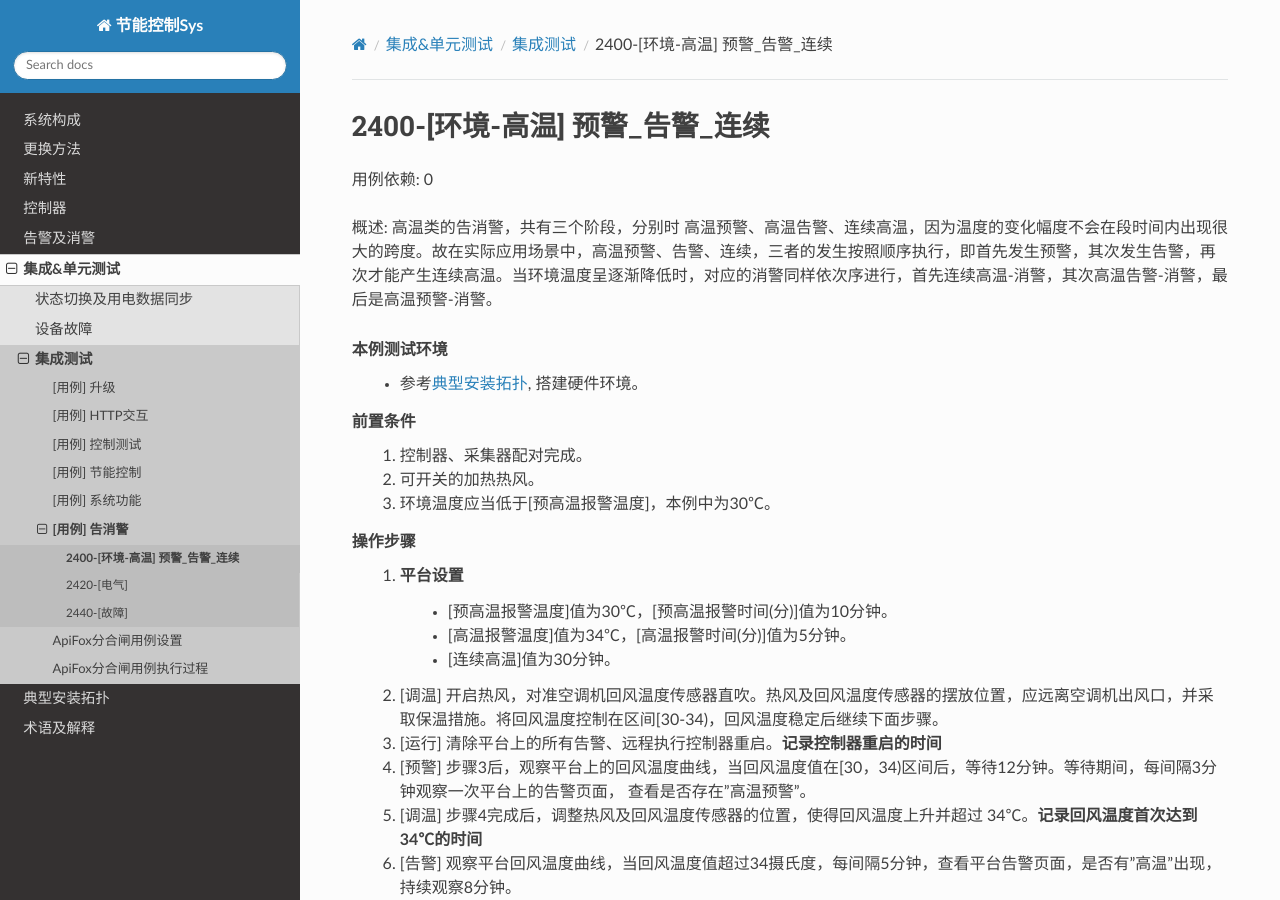
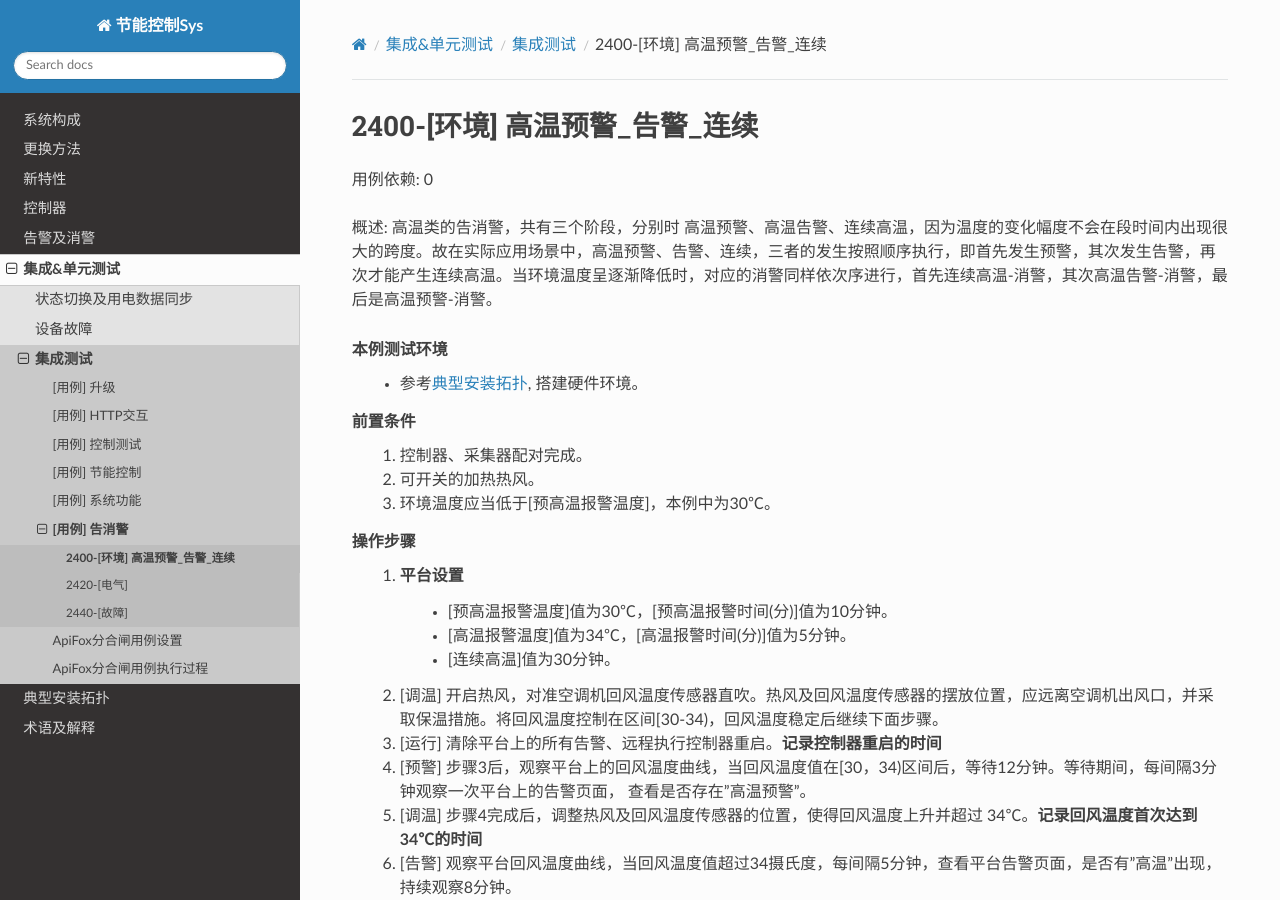
Before and after one commit to Muatrack/ControllerDocs, a Sphinx documentation site: the page built from docs/source/docs/testcase/functions/alerts/id-2400.rst, in a window 1280 px wide and 900 px high. Built offline with Sphinx 7.4.7 and the Read the Docs theme 3.1.0, drawn with Linux system fonts in a browser that asks for light colours.

Commit message:
更新用例

```diff
--- a/docs/source/docs/testcase/functions/alerts/id-2400.rst
+++ b/docs/source/docs/testcase/functions/alerts/id-2400.rst
@@ -1,4 +1,4 @@
-2400-[环境-高温] 预警_告警_连续
+2400-[环境] 高温预警_告警_连续
 ==================================
 
 用例依赖: 0
```
